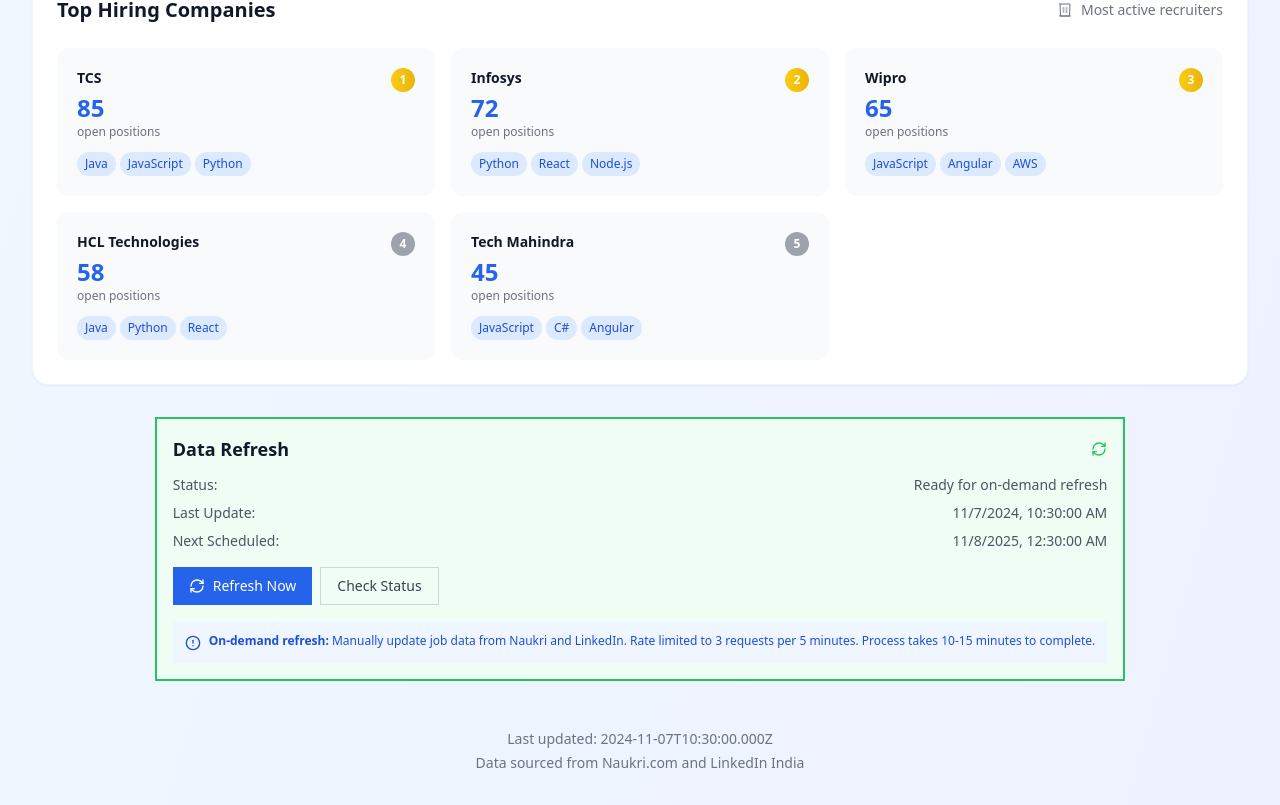
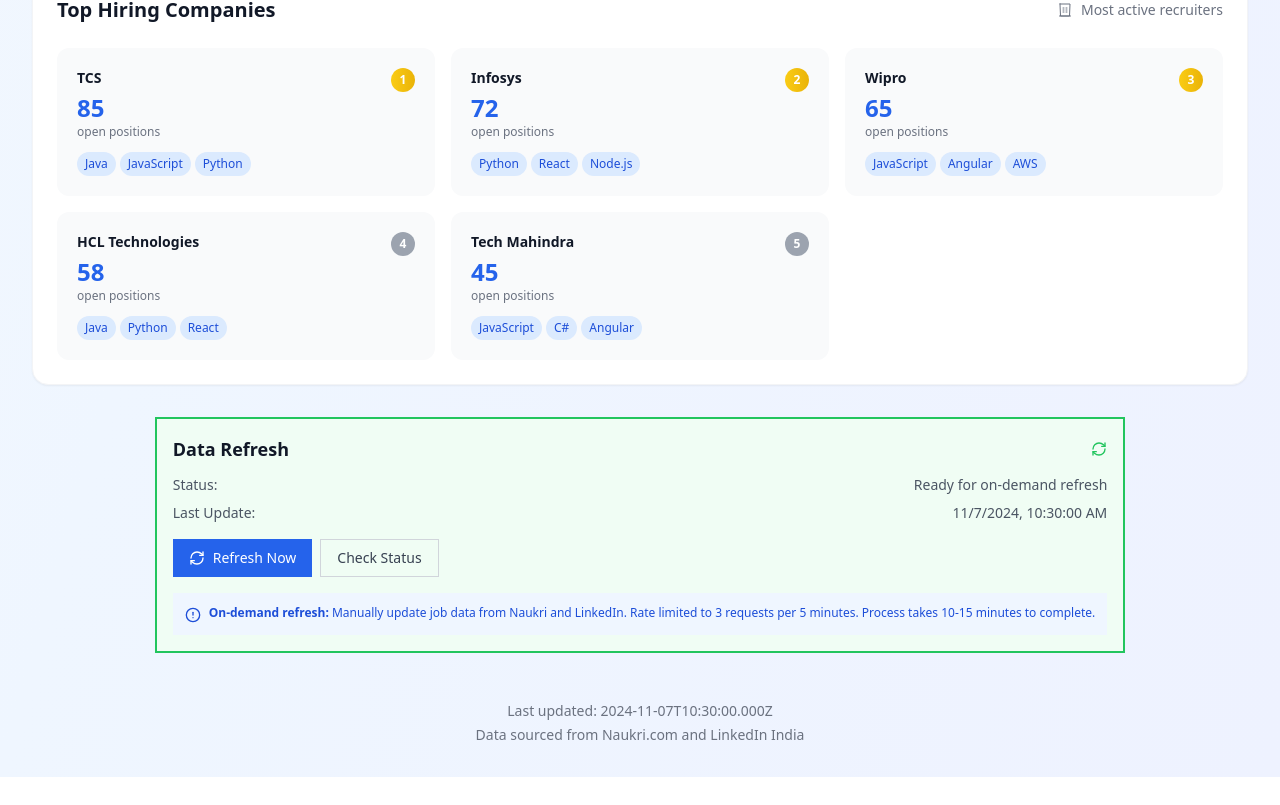
Before and after one commit to GAmaranathaReddy/job-insights, a Next.js app: page / in a window 1280 px wide. Shown: the part 3738-4543 px from the top of the page. After the commit the page ends 4515 px from the top, so only its background shows below. Built offline with nearby package versions, Linux system fonts and the light colour scheme.

Commit message:
Update RefreshButton.tsx

```diff
--- a/src/components/RefreshButton.tsx
+++ b/src/components/RefreshButton.tsx
@@ -137,13 +137,6 @@
           </div>
         )}
 
-        {status?.nextScheduledUpdate && (
-          <div className="flex justify-between">
-            <span>Next Scheduled:</span>
-            <span>{formatTime(status.nextScheduledUpdate)}</span>
-          </div>
-        )}
-
         {status?.progress !== undefined && status.isRunning && (
           <div className="space-y-1">
             <div className="flex justify-between">
```
